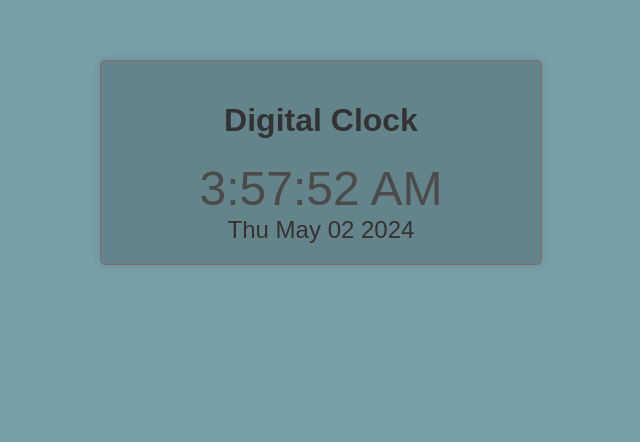
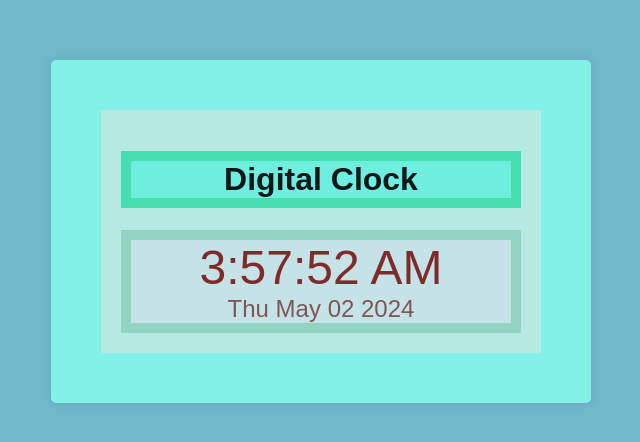
Before and after one commit to waseemkhalil786/Digital-clock-projector, a plain HTML site: page index.html in a window 1280 px wide. Shown: the part 220-662 px from the top of the page, without its empty margins (319-959 px from the left). Drawn offline with Linux system fonts and the light colour scheme.

Commit message:
100 % work Complete

```diff
--- a/style.css
+++ b/style.css
@@ -1,15 +1,15 @@
 body {
     font-family: Arial, sans-serif;
-    background-color: #779fa8;
+    background-color: #6fb9ca;
   }
 
   .container {
     max-width: 400px;
     margin: 50px auto;
     padding: 20px;
-    border: 1px solid #8b6868;
+    border: 50px solid #84f1e8;
     border-radius: 5px;
-    background-color: #64848b;
+    background-color: #b5e9e2;
     box-shadow: 0 0 10px rgba(0, 0, 0, 0.1);
    margin-top: 280px;
 
@@ -17,19 +17,23 @@ body {
 
   h1 {
     text-align: center;
-    color: #333333;
+    color: #121616;
+    border: 10px solid #34d899a9;
+    background-color: rgb(109, 238, 223);
   }
 
   .clock {
     text-align: center;
+    border: 10px solid #7bceaea9;
+    background-color: #c5e3e7;
   }
 
   .time {
     font-size: 3em;
-    color: #4d4a4a;
+    color: #802b2b;
   }
 
   .date {
     font-size: 1.5em;
-    color: #383131;
+    color: #7e5656;
   }
```
